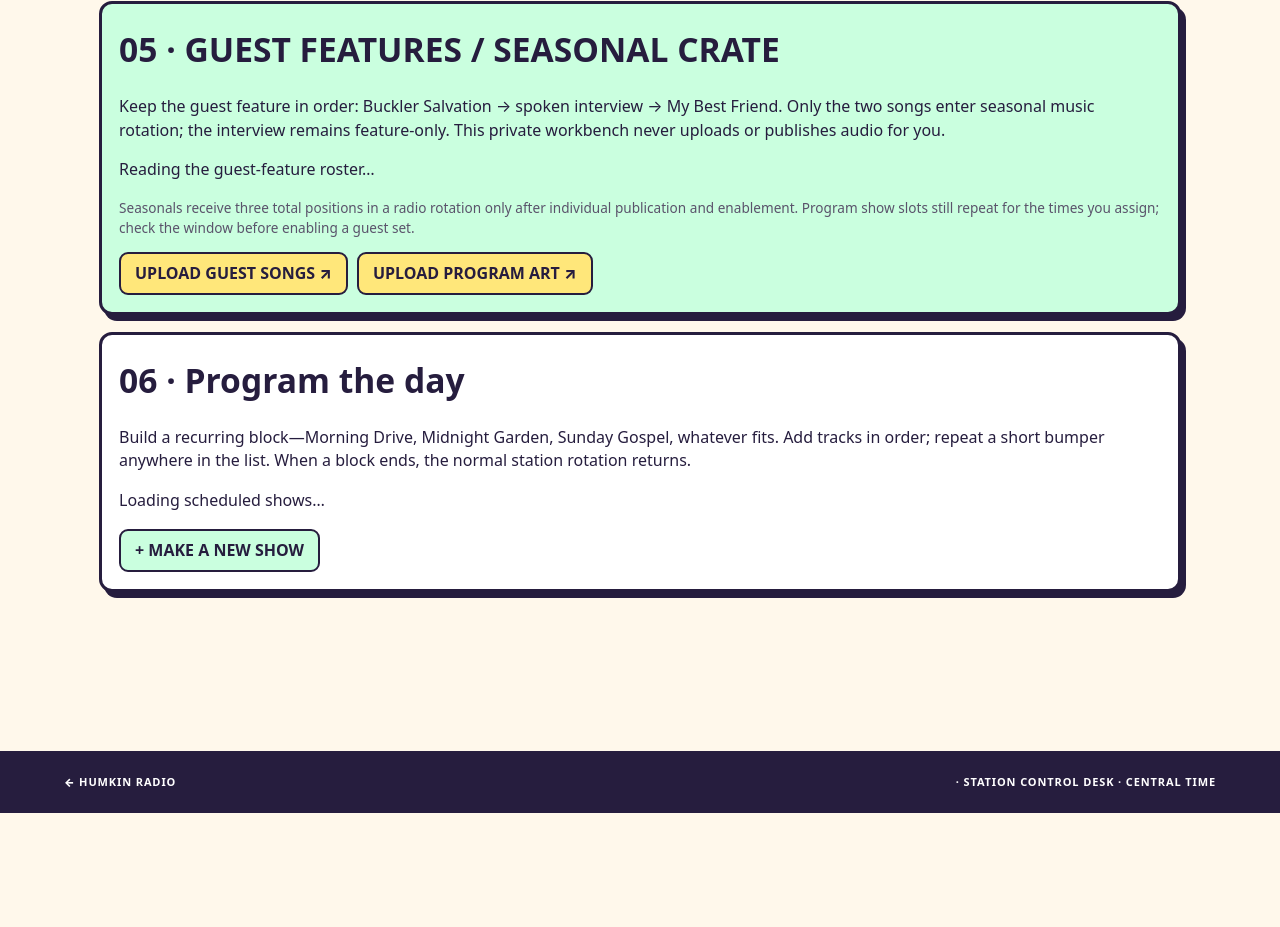
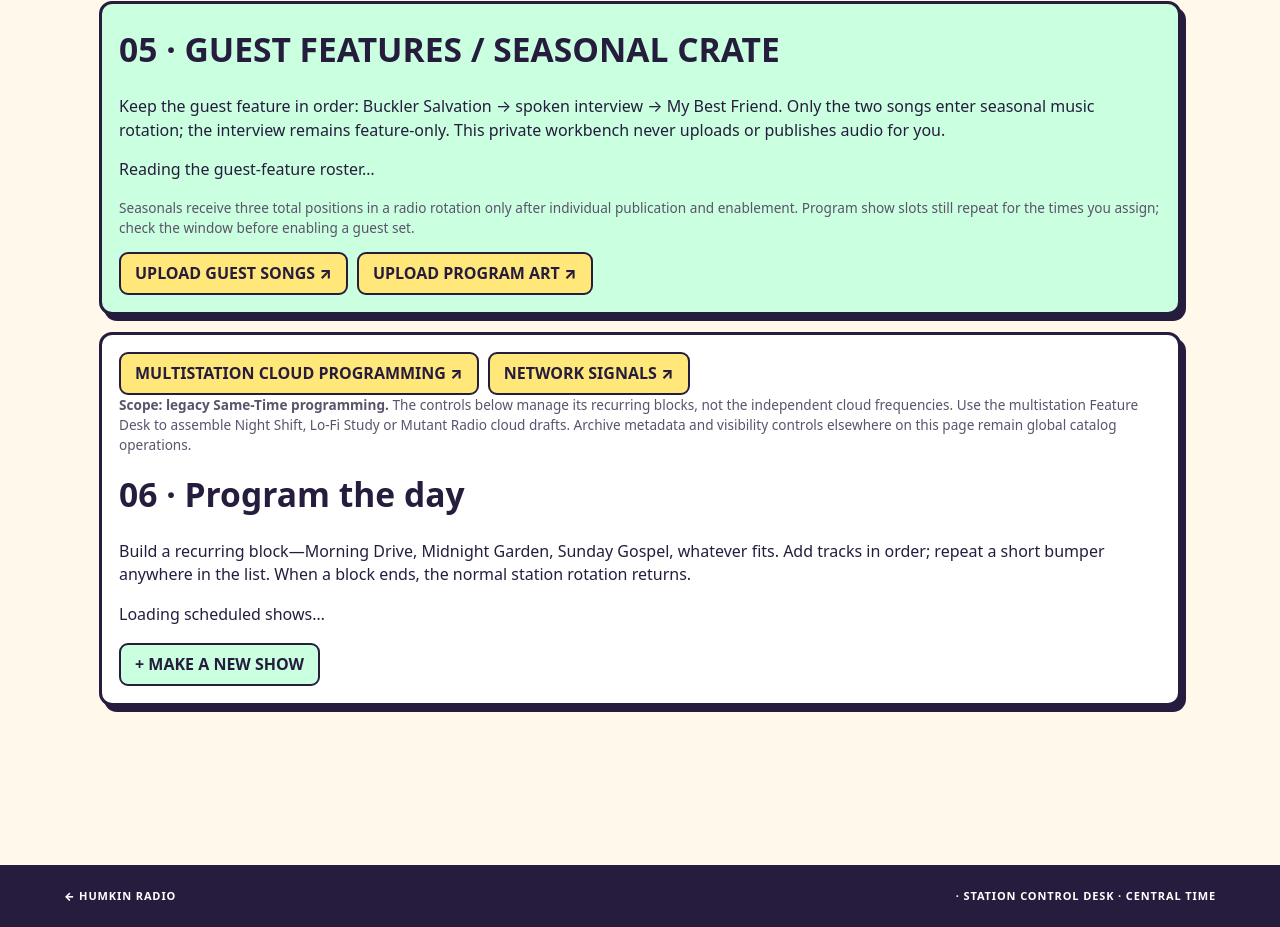
Before and after one commit to the-static-collective/HUMKIN, a plain HTML site: page fm/manage/index.html in a window 1280 px wide. Shown: the part 4026-4953 px from the top of the page. Before the commit the page ends 4839 px from the top, so only its background shows below. Drawn offline with Linux system fonts and the light colour scheme; a script that the page names is missing.

Commit message:
Route Station Manager to station-scoped cloud editor and distinguish legacy/global controls

```diff
--- a/fm/manage/index.html
+++ b/fm/manage/index.html
@@ -194,6 +194,8 @@ dialog input:not([type=checkbox]),dialog select{width:100%}
 <div class="row"><a class="button secondary" href="../load/">UPLOAD GUEST SONGS ↗</a><a class="button secondary" href="#art-library">UPLOAD PROGRAM ART ↗</a></div>
 </section>
 <section id="programming">
+<div class="row"><a class="button" href="../load/#feature-desk">MULTISTATION CLOUD PROGRAMMING ↗</a><a class="button secondary" href="../network/dial.html">NETWORK SIGNALS ↗</a></div>
+<p class="sub"><strong>Scope: legacy Same-Time programming.</strong> The controls below manage its recurring blocks, not the independent cloud frequencies. Use the multistation Feature Desk to assemble Night Shift, Lo-Fi Study or Mutant Radio cloud drafts. Archive metadata and visibility controls elsewhere on this page remain global catalog operations.</p>
 <h2>06 · Program the day</h2>
 <p>Build a recurring block—Morning Drive, Midnight Garden, Sunday Gospel, whatever fits. Add tracks in order; repeat a short bumper anywhere in the list. When a block ends, the normal station rotation returns.</p>
 <div id="show-list"><p>Loading scheduled shows…</p></div>
```
